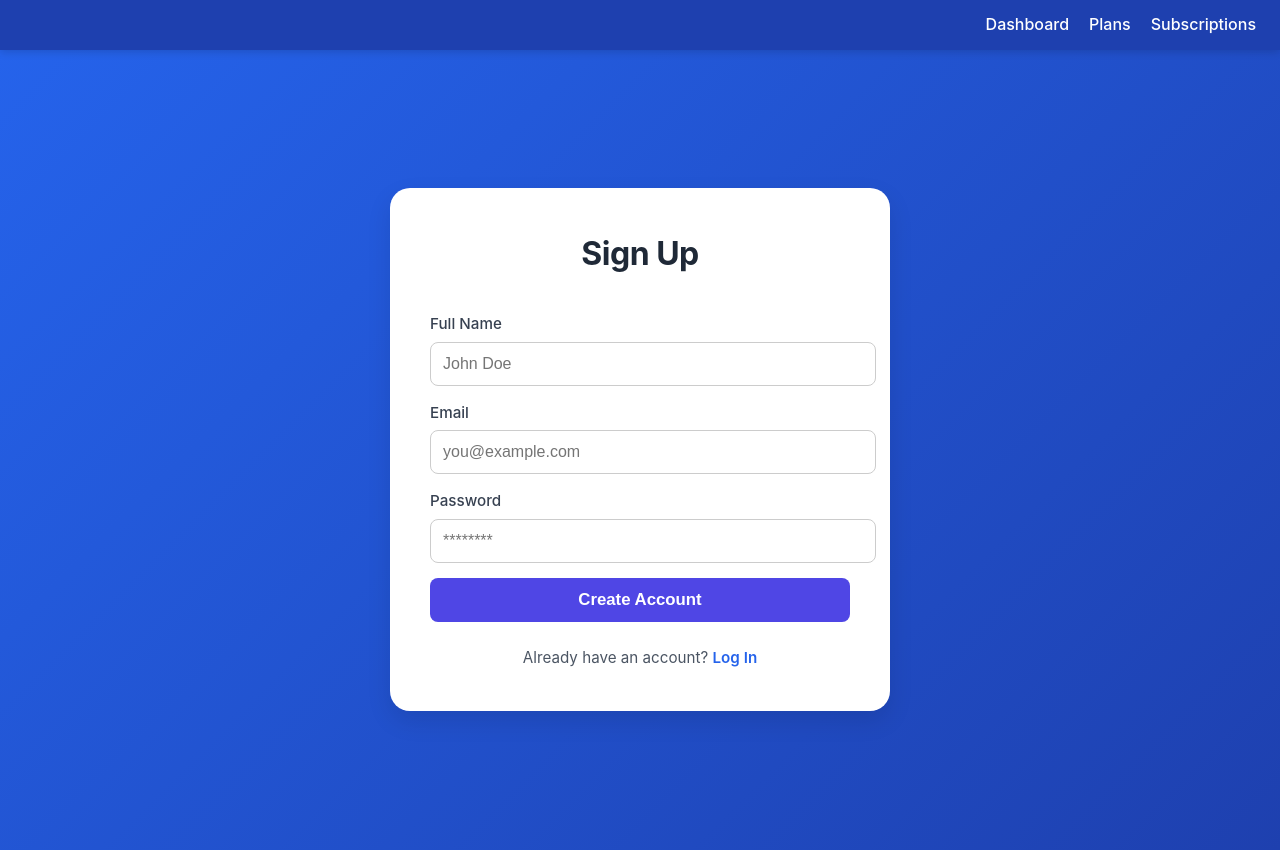
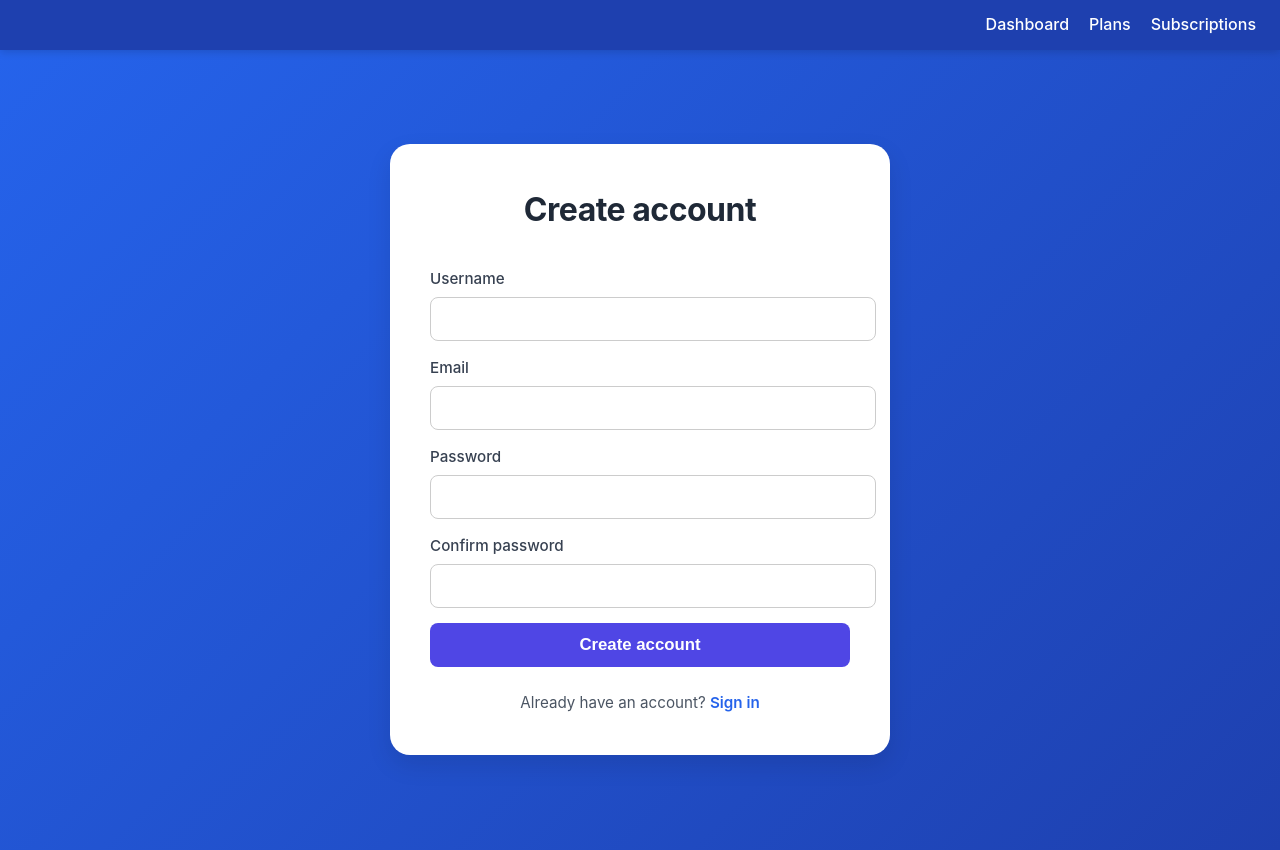
Before and after one commit to G1ANO/project-p4-, a React app in the folder frontend/: page /signup in a window 1280 px wide. Built offline with nearby package versions, Linux system fonts and the light colour scheme; the HTML template or start-up script is replaced by a standard one.

Commit message:
add file

```diff
--- a/frontend/src/Pages/Login.jsx
+++ b/frontend/src/Pages/Login.jsx
@@ -27,9 +27,16 @@ function Login() {
       }
 
       const data = await response.json();
+
+
+      if (!data.id) {
+        throw new Error("Login response missing user ID");
+      }
+
+
       localStorage.setItem("user", JSON.stringify(data));
 
-      // Redirect to the user-specific dashboard
+
       navigate(`/dashboard/${data.id}`);
     } catch (err) {
       setError(err.message);
@@ -41,9 +48,8 @@ function Login() {
       <header className="home-header">
         <h1>Welcome to SubTrackr</h1>
         <p>
-          Your one-stop solution for managing subscriptions. Manage your
-          subscriptions in one place. Track your active bundles, never miss a
-          renewal, and stay in control of your spending.
+          Your one-stop solution for managing subscriptions. Track your bundles,
+          never miss a renewal, and stay in control of your spending.
         </p>
         <ul>
           <li>Sign up for an account</li>
--- a/frontend/src/Pages/Signup.jsx
+++ b/frontend/src/Pages/Signup.jsx
@@ -1,93 +1,126 @@
-import { useState } from "react";
-import { useNavigate } from "react-router-dom";
+import React, { useState, useEffect } from "react";
 import axios from "axios";
+import { Link, useNavigate } from "react-router-dom";
 
-function Signup() {
-  const [formData, setFormData] = useState({ email: "", password: "", name: "" });
+export default function Signup() {
+  const [username, setUsername] = useState("");
+  const [email, setEmail] = useState("");
+  const [password, setPassword] = useState("");
+  const [confirm, setConfirm] = useState("");
   const [error, setError] = useState("");
   const navigate = useNavigate();
 
-  const handleChange = (e) => {
-    setFormData({ ...formData, [e.target.name]: e.target.value });
-  };
+
+  useEffect(() => {
+    const user = localStorage.getItem("user");
+    if (user) navigate("/dashboard");
+  }, [navigate]);
 
   const handleSubmit = async (e) => {
     e.preventDefault();
     setError("");
 
+    if (!username || !email || !password) {
+      setError("Please fill out all required fields.");
+      return;
+    }
+    if (password.length < 6) {
+      setError("Password must be at least 6 characters.");
+      return;
+    }
+    if (password !== confirm) {
+      setError("Passwords do not match.");
+      return;
+    }
+
     try {
-      const res = await axios.post("https://project-p4-20zj.onrender.com/register", formData);
-
-      if (res.status === 201) {
-
-        localStorage.setItem("user", JSON.stringify(res.data));
-
-        navigate("/dashboard");
-      }
+      const res = await axios.post("http://localhost:5000/register", {
+        username,
+        email,
+        password,
+      });
+      // Save user and redirect (backend should return created user)
+      localStorage.setItem("user", JSON.stringify(res.data));
+      navigate("/dashboard");
     } catch (err) {
-      console.error(err);
-      setError(err.response?.data?.error || "Signup failed");
+      const msg = err.response?.data?.error || "Signup failed — try again.";
+      setError(msg);
     }
   };
 
   return (
     <div className="auth-container">
       <div className="auth-card">
-        <h1 className="auth-title">Sign Up</h1>
+        <h1 className="auth-title">Create account</h1>
 
-        <form className="auth-form" onSubmit={handleSubmit}>
+        <form className="auth-form" onSubmit={handleSubmit} noValidate>
           <div className="auth-field">
-            <label htmlFor="name">Full Name</label>
+            <label htmlFor="username">Username</label>
             <input
+              id="username"
+              name="username"
               type="text"
-              name="name"
-              id="name"
-              placeholder="John Doe"
-              value={formData.name}
-              onChange={handleChange}
+              value={username}
+              onChange={(e) => setUsername(e.target.value)}
               required
+              autoComplete="username"
             />
           </div>
 
           <div className="auth-field">
             <label htmlFor="email">Email</label>
             <input
+              id="email"
+              name="email"
               type="email"
-              name="email"
-              id="email"
-              placeholder="you@example.com"
-              value={formData.email}
-              onChange={handleChange}
+              value={email}
+              onChange={(e) => setEmail(e.target.value)}
               required
+              autoComplete="email"
             />
           </div>
 
           <div className="auth-field">
             <label htmlFor="password">Password</label>
             <input
+              id="password"
+              name="password"
               type="password"
-              name="password"
-              id="password"
-              placeholder="********"
-              value={formData.password}
-              onChange={handleChange}
+              value={password}
+              onChange={(e) => setPassword(e.target.value)}
               required
+              autoComplete="new-password"
             />
           </div>
 
-          {error && <p className="error-message">{error}</p>}
+          <div className="auth-field">
+            <label htmlFor="confirm">Confirm password</label>
+            <input
+              id="confirm"
+              name="confirm"
+              type="password"
+              value={confirm}
+              onChange={(e) => setConfirm(e.target.value)}
+              required
+              autoComplete="new-password"
+            />
+          </div>
+
+          {error && (
+            <div className="error-message" role="alert" aria-live="polite">
+              {error}
+            </div>
+          )}
 
           <button type="submit" className="auth-btn signup-btn">
-            Create Account
+            Create account
           </button>
         </form>
 
         <div className="auth-footer">
-          Already have an account? <a href="/login">Log In</a>
+          Already have an account? <Link to="/login">Sign in</Link>
         </div>
       </div>
     </div>
   );
 }
-
-export default Signup;
```
